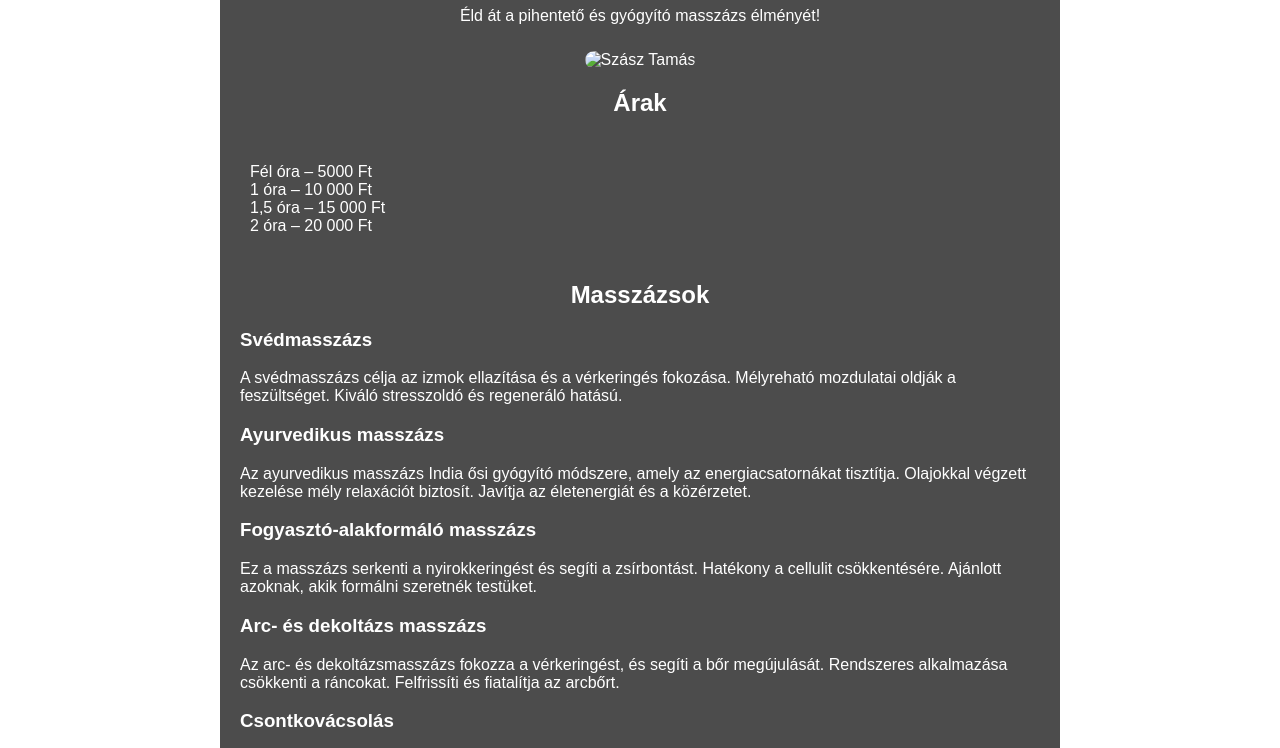
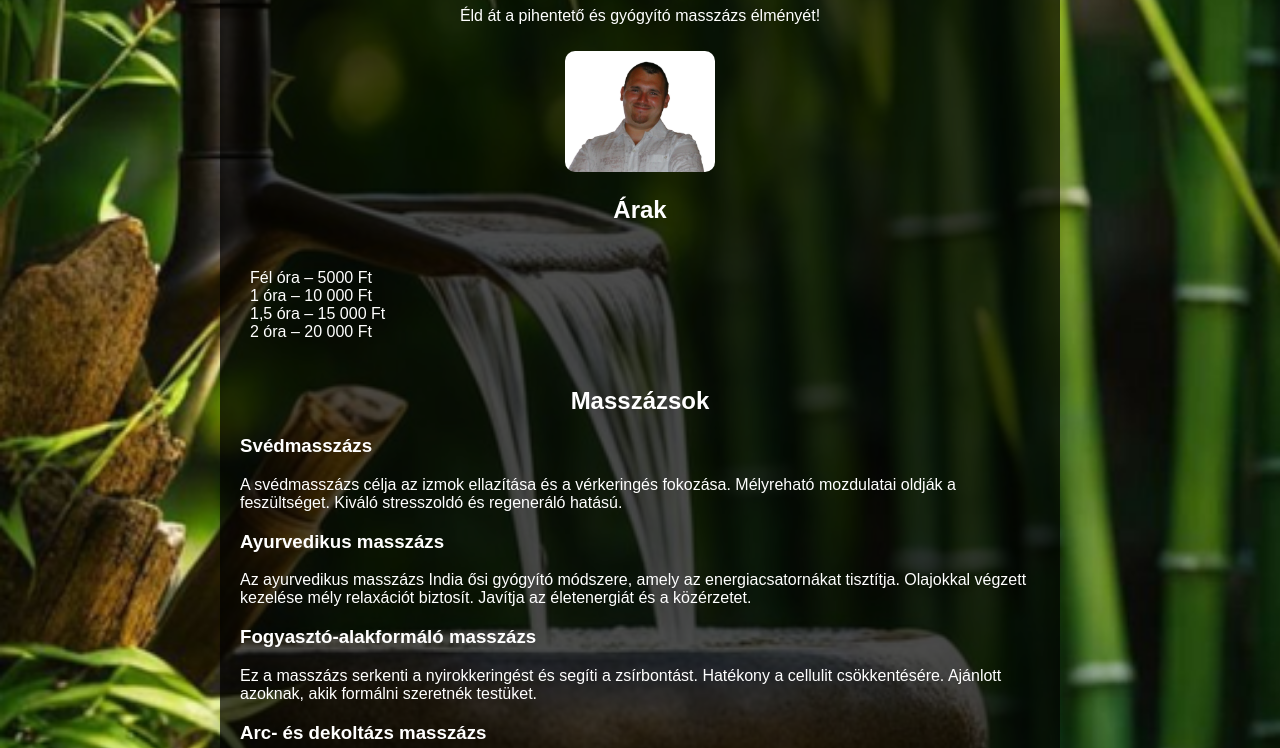
Before and after one commit to Csontkovacs1/massz-zs, a plain HTML site: page index.html in a window 1280 px wide. Shown: the part 101-849 px from the top of the page. Drawn offline with Linux system fonts and the light colour scheme.

Commit message:
Update index.html

```diff
--- a/index.html
+++ b/index.html
@@ -7,7 +7,7 @@
     <style>
         body {
             font-family: Arial, sans-serif;
-            background-image: url('background.jpg');
+            background-image: url('background.jpg.png');
             background-size: cover;
             background-position: center;
             color: #fff;
@@ -55,7 +55,7 @@
         <h1>Szász Tamás - Masszázs Szolgáltatások</h1>
         <p>Éld át a pihentető és gyógyító masszázs élményét!</p>
 
-        <img src="profil.jpg" alt="Szász Tamás" class="profil-kep">
+        <img src="profil5.jpg" alt="Szász Tamás" class="profil-kep">
 
         <h2>Árak</h2>
         <div class="arak-kontener">
@@ -103,7 +103,7 @@
 
         <h2>Zene</h2>
         <audio controls>
-            <source src="music.mp3" type="audio/mpeg">
+            <source src="music.mp3.1.mp3" type="audio/mpeg">
             A böngésződ nem támogatja a lejátszást.
         </audio>
     </div>
```
